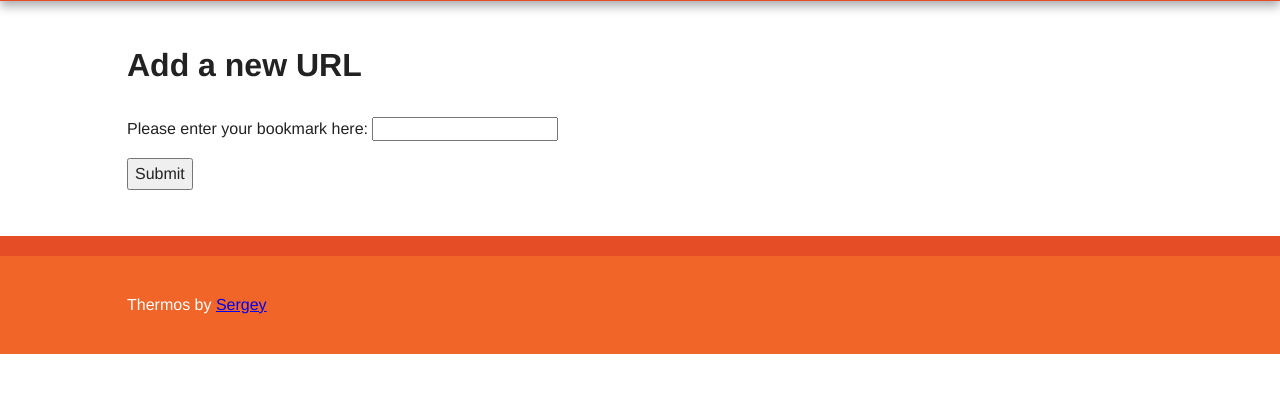
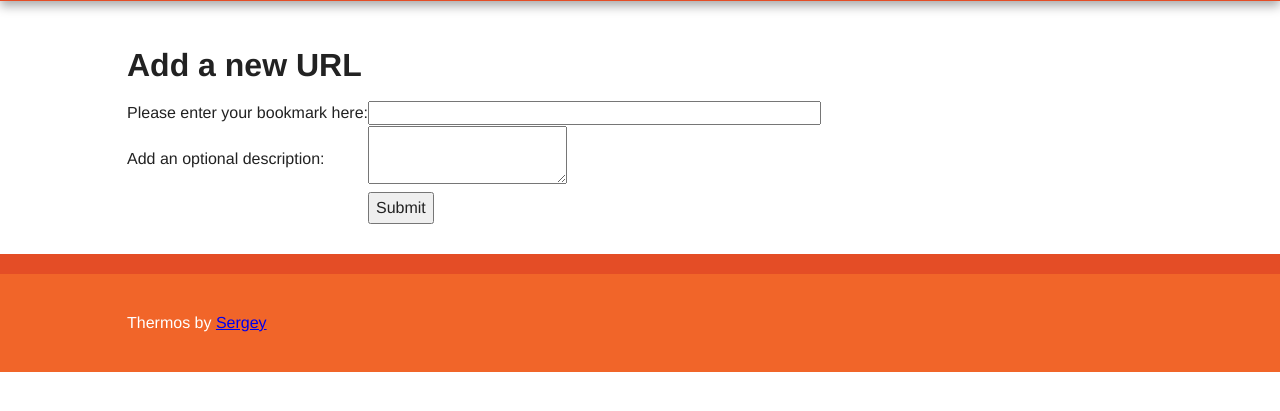
Before and after one commit to a-serhii/flask-micro-framework-introduction, a Flask app: template templates/add.html in a window 1280 px wide. Shown: the part 95-506 px from the top of the page. Run offline with Flask 2, Linux system fonts and the light colour scheme; the template is opened without the code that fills it, so the values that code supplies are empty, except form fields; form fields are guessed from the names that the template uses; parts of the project's set-up code (start-up, migrations or seed data) failed here and were passed over; some libraries are stand-ins or nearby versions.

Commit message:
using WTFForms

```diff
--- a/app.py
+++ b/app.py
@@ -1,5 +1,7 @@
 from datetime import datetime
 from flask import Flask, render_template, request, redirect, url_for, flash
+
+from forms import BookmarkForm
 
 
 app = Flask(__name__)
@@ -9,9 +11,10 @@ app.config['SECRET_KEY'] = b'\x9cCp\xddMW\x04\xda\x08\xe1\xc5\xf3\xef{"\xd5!f\xb
 bookmarks = []
 
 
-def store_bookmark(url):
+def store_bookmark(url, description):
     bookmarks.append(dict(
         url=url,
+        description=description,
         user='reindert',
         date=datetime.utcnow()
     ))
@@ -29,13 +32,14 @@ def index():
 
 @app.route('/add', methods=['GET', 'POST'])
 def add():
-    if request.method == "POST":
-        url = request.form['url']
-        store_bookmark(url)
-        app.logger.debug('stored url: ' + url)
-        flash("Stored bookmark: '{}'".format(url))
+    form = BookmarkForm()
+    if form.validate_on_submit():
+        url = form.url.data
+        description = form.description.data
+        store_bookmark(url, description)
+        flash("Stored bookmark: '{}'".format(description))
         return redirect(url_for('index'))
-    return render_template('add.html')
+    return render_template('add.html', form=form)
 
 
 @app.errorhandler(404)
--- a/templates/add.html
+++ b/templates/add.html
@@ -6,10 +6,21 @@
     <section>
         <h1>Add a new URL</h1>
         <form action="" method="post">
-            <article>
-                <p>Please enter your bookmark here: <input type="text" name="url"></p>
-                <p><button type="submit">Submit</button></p>
-            </article>
+            {{ form.hidden_tag() }}
+            <table>
+                <tr>
+                    <td>Please enter your bookmark here:</td>
+                    <td>{{ form.url(size=50) }}</td>
+                </tr>
+                <tr>
+                    <td>Add an optional description:</td>
+                    <td>{{ form.description(size=50) }}</td>
+                </tr>
+                <tr>
+                    <td></td>
+                    <td><button type="submit">Submit</button></td>
+                </tr>
+            </table>
         </form>
     </section>
 {% endblock %}
```
Also changed, not shown: forms.py (added, +9 -0 lines), __init__.py (added), 1 other file.
